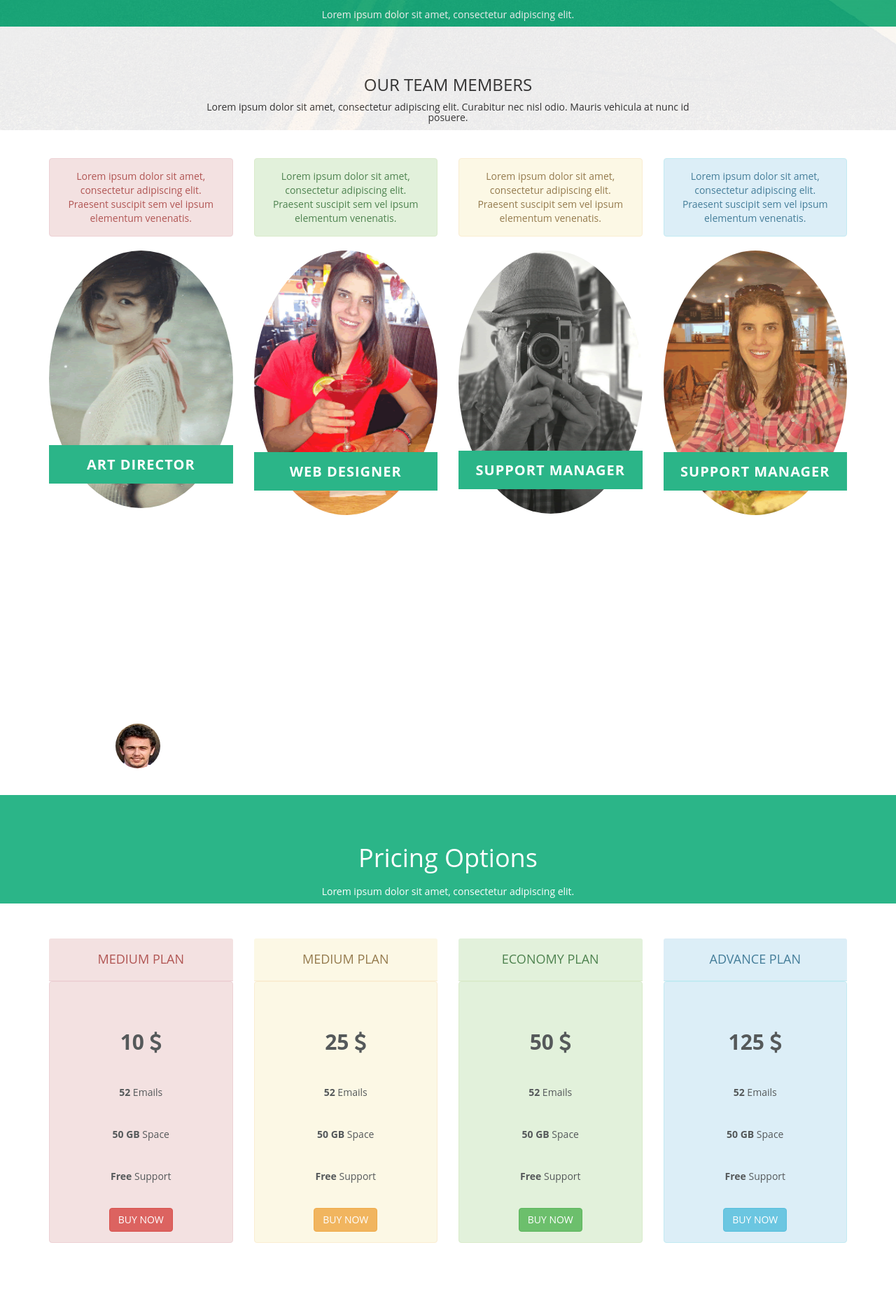
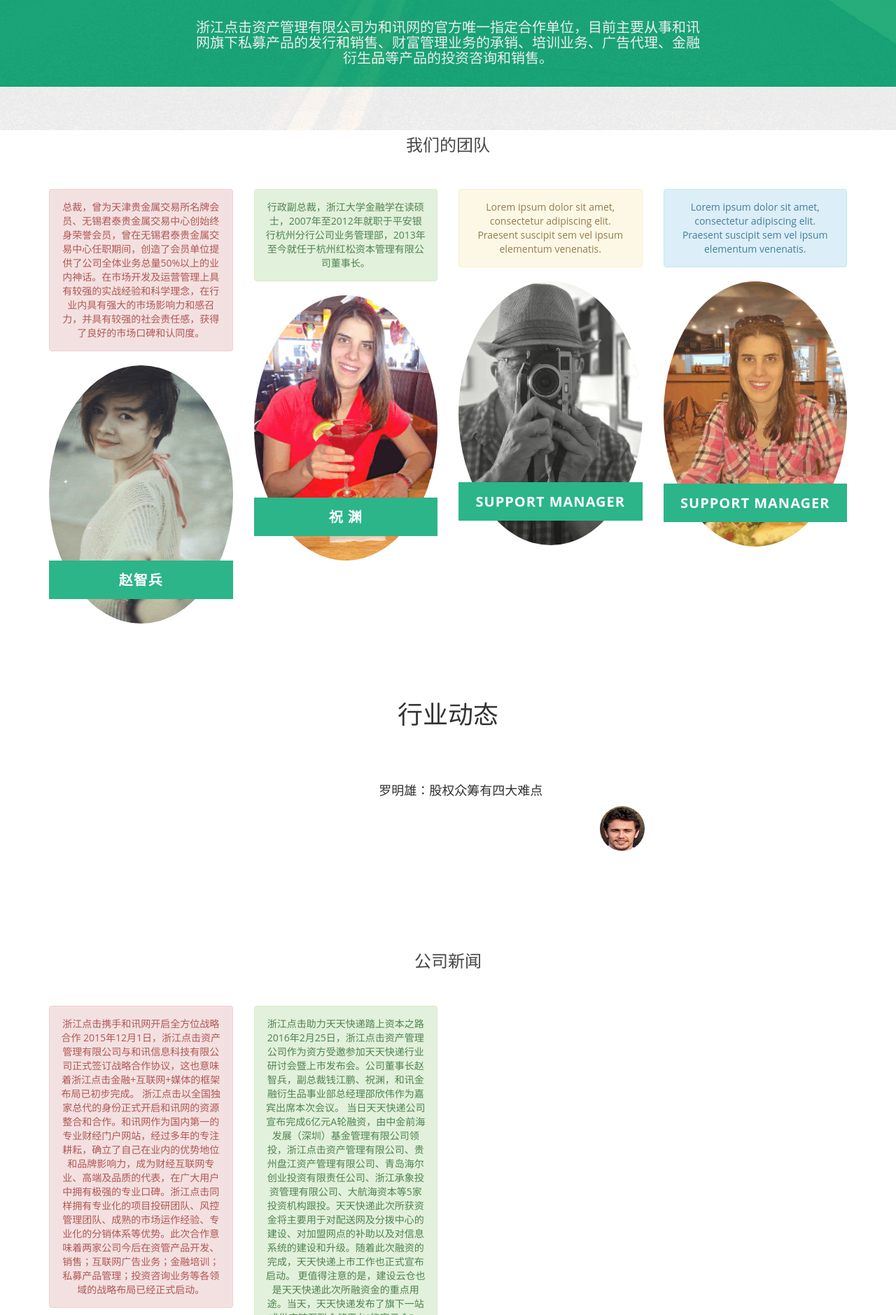
Before and after one commit to butine/work, a plain HTML site: page finance/code/index.html in a window 1280 px wide. Shown: the part 641-2520 px from the top of the page at 70% size. Drawn offline with nearby package versions, Linux system fonts and the light colour scheme; a web font is replaced by a local one.

```diff
--- a/finance/code/index.html
+++ b/finance/code/index.html
@@ -13,7 +13,7 @@
     <!--[if IE]>
         <meta http-equiv="X-UA-Compatible" content="IE=edge,chrome=1">
         <![endif]-->
-    <title>HOME</title>
+    <title>浙江点击资产管理有限公司</title>
     <!--REQUIRED STYLE SHEETS-->
     <!-- BOOTSTRAP CORE STYLE CSS -->
     <link href="assets/css/bootstrap.css" rel="stylesheet" />
@@ -23,8 +23,8 @@
     <link href="assets/plugins/vegas/jquery.vegas.min.css" rel="stylesheet" />
     <!-- CUSTOM STYLE CSS -->
     <link href="assets/css/style.css" rel="stylesheet" />
-    <!-- GOOGLE FONT -->
-    <link href='http://fonts.useso.com/css?family=Open+Sans' rel='stylesheet' type='text/css'>
+    <!-- GOOGLE FONT
+    <link href='http://fonts.useso.com/css?family=Open+Sans' rel='stylesheet' type='text/css'>-->
     <!-- HTML5 shim and Respond.js IE8 support of HTML5 elements and media queries -->
     <!--[if lt IE 9]>
       <script src="http://apps.bdimg.com/libs/html5shiv/3.7/html5shiv.min.js"></script>
@@ -40,18 +40,16 @@
                     <span class="icon-bar"></span>
                     <span class="icon-bar"></span>
                 </button>
-                <a class="navbar-brand" href="#">点击资产</a>
+                <a class="navbar-brand" href="#"><strong>点击资产</strong></a>
             </div>
             <div class="navbar-collapse collapse">
                 <ul class="nav navbar-nav navbar-right">
                     <li><a href="#home">首页</a></li>
                      <li><a href="#about">关于点击</a></li>
-                    <li><a href="#clients-testimonial">行业动态</a></li>
-                    <li><a href="#pricing">公司新闻</a></li>
-                    <li><a href="#social-section">投资案例</a></li>
+                    <li><a href="#trends">行业动态</a></li>
+                    <li><a href="#news">公司新闻</a></li>
+                    <li><a href="#portfolio">投资案例</a></li>
                     <li><a href="#contact">联系我们</a></li>
-
-
                 </ul>
             </div>
 
@@ -66,7 +64,7 @@
             <div class="col-md-12">
                 <span class="head-main">浙江点击资产管理有限公司 </span>
                 <h3 class="head-last">和讯网旗下唯一指定合作伙伴单位</h3>
-                <a href="#about" class="btn btn-primary btn-lg ">THIS TEMPLATE IS ALIVE</a>
+                <a href="#about" class="btn btn-primary btn-lg ">点击详情</a>
             </div>
         </div>
     </div>
@@ -81,11 +79,10 @@
                 </div>
                 <div class="row text-center">
                     <div class="col-md-8 col-md-offset-2 ">
-                        <h5>
-                           Lorem ipsum dolor sit amet, consectetur adipiscing elit.
+                        <h3 class="head-last">
+                           浙江点击资产管理有限公司为和讯网的官方唯一指定合作单位，目前主要从事和讯网旗下私募产品的发行和销售、财富管理业务的承销、培训业务、广告代理、金融衍生品等产品的投资咨询和销售。
 
-
-                        </h5>
+                        </h3>
                     </div>
                 </div>
             </div>
@@ -95,10 +92,7 @@
         <div class="container">
             <div class="row text-center g-pad-bottom">
                 <div class="col-md-8 col-md-offset-2 ">
-                    <h3>OUR TEAM MEMBERS</h3>
-                    <h5>Lorem ipsum dolor sit amet, consectetur adipiscing elit.
-                         Curabitur nec nisl odio. Mauris vehicula at nunc id posuere.
-                    </h5>
+                    <h3>我们的团队</h3>
                 </div>
 
             </div>
@@ -106,22 +100,21 @@
 
                     <div class="col-md-3 col-sm-3 col-xs-6">
                         <div class="alert alert-danger">
-                            Lorem ipsum dolor sit amet, consectetur adipiscing elit.
-                             Praesent suscipit sem vel ipsum elementum venenatis.
+                            总裁，曾为天津贵金属交易所名牌会员、无锡君泰贵金属交易中心创始终身荣誉会员，曾在无锡君泰贵金属交易中心任职期间，创造了会员单位提供了公司全体业务总量50%以上的业内神话。在市场开发及运营管理上具有较强的实战经验和科学理念，在行业内具有强大的市场影响力和感召力，并具有较强的社会责任感，获得了良好的市场口碑和认同度。
+
                             </div>
                         <div class="team-member">
                             <img src="assets/img/team/1.png" class="img-circle"    alt="">
-                            <h3><strong>ART DIRECTOR</strong></h3>
+                            <h3><strong>赵智兵</strong></h3>
                         </div>
                     </div>
                     <div class="col-md-3 col-sm-3 col-xs-6">
                         <div class="alert alert-success">
-                            Lorem ipsum dolor sit amet, consectetur adipiscing elit.
-                             Praesent suscipit sem vel ipsum elementum venenatis.
+                            行政副总裁，浙江大学金融学在读硕士，2007年至2012年就职于平安银行杭州分行公司业务管理部，2013年至今就任于杭州红松资本管理有限公司董事长。
                             </div>
                           <div class="team-member">
                             <img src="assets/img/team/2.png" class="img-circle"  alt="">
-                             <h3><strong>WEB DESIGNER</strong></h3>
+                             <h3><strong>祝 渊</strong></h3>
                         </div>
 
 
@@ -147,36 +140,32 @@
                             <h3><strong>SUPPORT MANAGER </strong></h3>
                         </div>
                     </div>
-
-
             </div>
-
-
         </div>
     </section>
     <!--END ABOUT SECTION-->
 
-     <!--CLIENT TESTIMONIALS SECTION-->
-       <section id="clients-testimonial">
+    <!--行业动态 SECTION-->
+       <section id="trends">
         <div class="container">
             <div class="row text-center">
                 <div class="col-md-12 ">
-                    <h1>Clients Testimonials</h1>
+                    <h1>行业动态</h1>
  <div id="carousel-example" class="carousel slide" data-ride="carousel">
 
                     <ol class="carousel-indicators">
                         <li data-target="#carousel-example" data-slide-to="0" class="active"></li>
                         <li data-target="#carousel-example" data-slide-to="1"></li>
                         <li data-target="#carousel-example" data-slide-to="2"></li>
+                        <li data-target="#carousel-example" data-slide-to="3"></li>
                     </ol>
 
                     <div class="carousel-inner">
                         <div class="item active">
                             <div class="container center">
-                                <div class="col-md-6 col-md-offset-3 slide-custom">
-
-                                    <h4><i class="fa fa-quote-left"></i> Lorem ipsum dolor sit amet, consectetur adipiscing elit onec molestie non sem vel condimentum. <i class="fa fa-quote-right"></i></h4>
-                                     <div class="user-img pull-right">
+                                <div class="col-md-8 col-md-offset-2 ">
+                                    <h4><strong>朱云来：希望衍生金融工具进入市场</strong></h4>
+                                    <div class="user-img pull-right">
 						<img src="assets/img/user.gif" alt="" class="img-u image-responsive"  />
 					</div>
                                     <h5 class="pull-right"><strong class="c-black">Lorem Dolor</strong></h5>
@@ -186,22 +175,33 @@
                         <div class="item">
                             <div class="container center">
                                 <div class="col-md-6 col-md-offset-3 slide-custom">
-                                    <h4> <i class="fa fa-quote-left"></i> Aenean faucibus luctus enim. Duis quis sem risu suspend lacinia elementum nunc. <i class="fa fa-quote-right"></i></h4>
-                                         <div class="user-img pull-right">
-						<img src="assets/img/user2.png" alt="" class="img-u image-responsive"  />
+                                    <h4>吴伟雄：小额贷不止要做金融还要做普惠金融</h4>
+                                    <div class="user-img pull-right">
+						<img src="assets/img/user.gif" alt="" class="img-u image-responsive"  />
 					</div>
-                                    <h5 class="pull-right"><strong class="c-black">Faucibus luctus</strong></h5>
+                                    <h5 class="pull-right"><strong class="c-black">Lorem Dolor</strong></h5>
                                 </div>
                             </div>
                         </div>
                         <div class="item">
                             <div class="container center">
                                 <div class="col-md-6 col-md-offset-3 slide-custom">
-                                    <h4><i class="fa fa-quote-left"></i>Sed ultricies, libero ut adipiscing fringilla, ante elit luctus lorem, a egestas dui metus a arcu condimentum. <i class="fa fa-quote-right"></i></h4>
-                                        <div class="user-img pull-right">
+                                    <h4>吴晓灵：金融业应从自娱回归务实</h4>
+                                    <div class="user-img pull-right">
 						<img src="assets/img/user.gif" alt="" class="img-u image-responsive"  />
 					</div>
-                                    <h5 class="pull-right"><strong class="c-black">Sed ultricies</strong></h5>
+                                    <h5 class="pull-right"><strong class="c-black">Lorem Dolor</strong></h5>
+                                </div>
+                            </div>
+                        </div>
+                        <div class="item">
+                            <div class="container center">
+                                <div class="col-md-6 col-md-offset-3 slide-custom">
+                                    <h4>罗明雄：股权众筹有四大难点</h4>
+                                    <div class="user-img pull-right">
+						<img src="assets/img/user.gif" alt="" class="img-u image-responsive"  />
+					</div>
+                                    <h5 class="pull-right"><strong class="c-black">Lorem Dolor</strong></h5>
                                 </div>
                             </div>
                         </div>
@@ -211,13 +211,53 @@
                 </div>
             </div>
            </section>
-     <!--END CLIENT TESTIMONIALS SECTION-->
+     <!--END 行业动态 SECTION-->
+
+	<!--公司新闻 SECTION-->
+      <section class="for-full-back color-white" id="news">
+        <div class="container">
+            <div class="row text-center g-pad-bottom">
+                <div class="col-md-8 col-md-offset-2 ">
+                    <h3>公司新闻</h3>
+                </div>
+
+            </div>
+            <div class="row text-center g-pad-bottom">
+
+                    <div class="col-md-3 col-sm-3 col-xs-6">
+                        <div class="alert alert-danger">
+                            浙江点击携手和讯网开启全方位战略合作
+                            2015年12月1日，浙江点击资产管理有限公司与和讯信息科技有限公司正式签订战略合作协议，这也意味着浙江点击金融+互联网+媒体的框架布局已初步完成。
+浙江点击以全国独家总代的身份正式开启和讯网的资源整合和合作。和讯网作为国内第一的专业财经门户网站，经过多年的专注耕耘，确立了自己在业内的优势地位和品牌影响力，成为财经互联网专业、高端及品质的代表，在广大用户中拥有极强的专业口碑。浙江点击同样拥有专业化的项目投研团队、风控管理团队、成熟的市场运作经验、专业化的分销体系等优势。此次合作意味着两家公司今后在资管产品开发、销售；互联网广告业务；金融培训；私募产品管理；投资咨询业务等各领域的战略布局已经正式启动。
+
+                            </div>
+                    </div>
+                    <div class="col-md-3 col-sm-3 col-xs-6">
+                        <div class="alert alert-success">
+                            浙江点击助力天天快递踏上资本之路
+                            2016年2月25日，浙江点击资产管理公司作为资方受邀参加天天快递行业研讨会暨上市发布会。公司董事长赵智兵，副总裁钱江鹏、祝渊，和讯金融衍生品事业部总经理邵欣伟作为嘉宾出席本次会议。
+当日天天快递公司宣布完成6亿元A轮融资，由中金前海发展（深圳）基金管理有限公司领投，浙江点击资产管理有限公司、贵州盘江资产管理有限公司、青岛海尔创业投资有限责任公司、浙江承象投资管理有限公司、大航海资本等5家投资机构跟投。天天快递此次所获资金将主要用于对配送网及分拨中心的建设、对加盟网点的补助以及对信息系统的建设和升级。随着此次融资的完成，天天快递上市工作也正式宣布启动。
+更值得注意的是，建设云仓也是天天快递此次所融资金的重点用途。当天，天天快递发布了旗下一站式供应链互联仓储平台“能容云仓”，其以“资本+技术+管理+资源”搭建平台，组织并优化仓库、仓储配套服务商、快递分拨中心和网点资源共享与信息互通，以满足不同细分市场的需求。
+浙江点击也是看中天天快递近几年的高速成长性及未来巨大的市场潜力，积极参与了本次项目的整体运作。作为主要资方，不但为天天快递提供了资本助力，更将整合自身的优势资源，为企业提供媒体支持，专业渠道等全方位的服务，协助企业更快速更稳健的发展。
+
+                            </div>
+
+
+                    </div>
+            </div>
+
+
+        </div>
+    </section>
+    <!--END ABOUT SECTION-->
+     <!--END 公司新闻 SECTION-->
+
     <!--PRICE SECTION-->
-     <section class="for-full-back color-bg-one" id="pricing">
+     <section class="for-full-back color-bg-one" id="portfolio">
         <div class="container">
             <div class="row text-center">
                 <div class="col-md-8 col-md-offset-2 ">
-                    <h1>Pricing Options</h1>
+                    <h1>投资案例</h1>
 
                 </div>
                 <div class="row text-center">
@@ -360,7 +400,7 @@
         <div class="container">
             <div class="row text-center">
                 <div class="col-md-8 col-md-offset-2 ">
-                    <h1>Contact</h1>
+                    <h1>联系我们</h1>
                 </div>
                 <div class="row text-center">
                     <div class="col-md-8 col-md-offset-2 ">
@@ -373,10 +413,31 @@
             </div>
         </div>
     </section>
+     <!--SOCIAL SECTION-->
+    <section id="social-section">
+        <div class="container">
+            <div class="row text-center">
+                    <div class="col-md-4 scl scl-dark-bk">
+					<h4>FACEBOOK</h4>
+					<p class="text-center"><a href="#"><i class="fa fa-facebook fa-5x"></i></a></p>
+				</div>
+				<div class="col-md-4 scl">
+					<h4 >TWITTER</h4>
+					<p class="text-center"><a href="#"><i class="fa fa-twitter fa-5x"></i></a></p>
+				</div>
+				<div class="col-md-4 scl scl-dark-bk">
+					<h4 >GOOGLE +</h4>
+					<p class="text-center"><a href="#"><i class="fa fa-google-plus fa-5x"></i></a></p>
+				</div>
+                    </div>
+            </div>
+        </section>
+
+    <!--END SOCIAL SECTION-->
     <section class="for-full-back color-white text-center" id="contact-inner">
         <div class="container">
 
-                    <h1>GET IN TOUCH</h1>
+                    <h1>联系我们</h1>
 
                     <form>
                         <div class="row">
@@ -414,29 +475,9 @@
         </div>
     </section>
     <!--END CONTACT SECTION-->
-    <!--SOCIAL SECTION-->
-    <section id="social-section">
-        <div class="container">
-            <div class="row text-center">
-                    <div class="col-md-4 scl scl-dark-bk">
-					<h4>FACEBOOK</h4>
-					<p class="text-center"><a href="#"><i class="fa fa-facebook fa-5x"></i></a></p>
-				</div>
-				<div class="col-md-4 scl">
-					<h4 >TWITTER</h4>
-					<p class="text-center"><a href="#"><i class="fa fa-twitter fa-5x"></i></a></p>
-				</div>
-				<div class="col-md-4 scl scl-dark-bk">
-					<h4 >GOOGLE +</h4>
-					<p class="text-center"><a href="#"><i class="fa fa-google-plus fa-5x"></i></a></p>
-				</div>
-                    </div>
-            </div>
-        </section>
 
-    <!--END SOCIAL SECTION-->
     <!--FOOTER SECTION -->
-    <div class="for-full-back" id="footer">Copyright &copy; 2016.Company name All rights reserved.</div>
+    <div class="for-full-back" id="footer">Copyright &copy; 2016.浙江点击资产管理有限公司 All rights reserved.</div>
     <!-- END FOOTER SECTION -->
 
     <!-- JAVASCRIPT FILES PLACED AT THE BOTTOM TO REDUCE THE LOADING TIME  -->
```
Also changed, not shown: finance/website/备份点击资产管理.jpg (renamed from finance/website/备份点击资产管理 (1).jpg), 9 other files.
